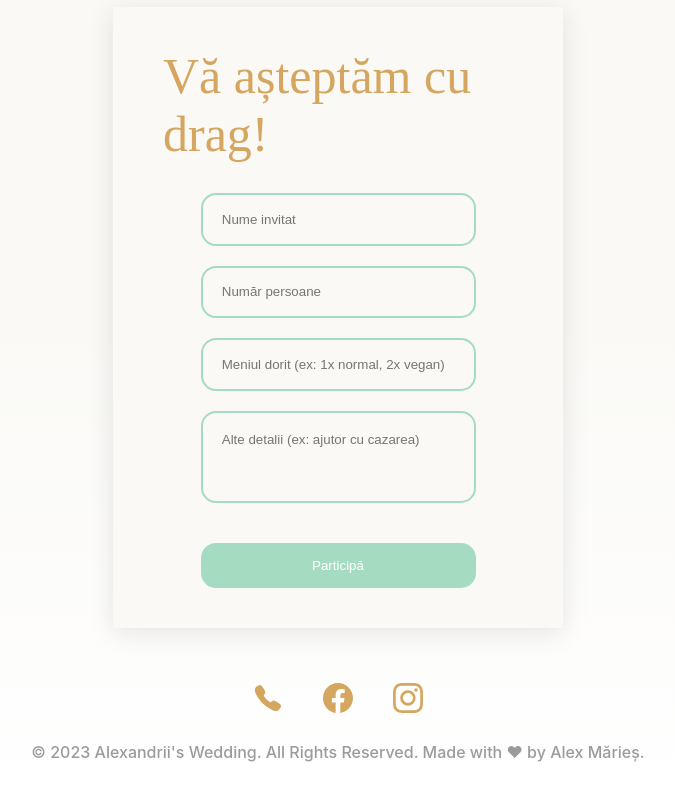
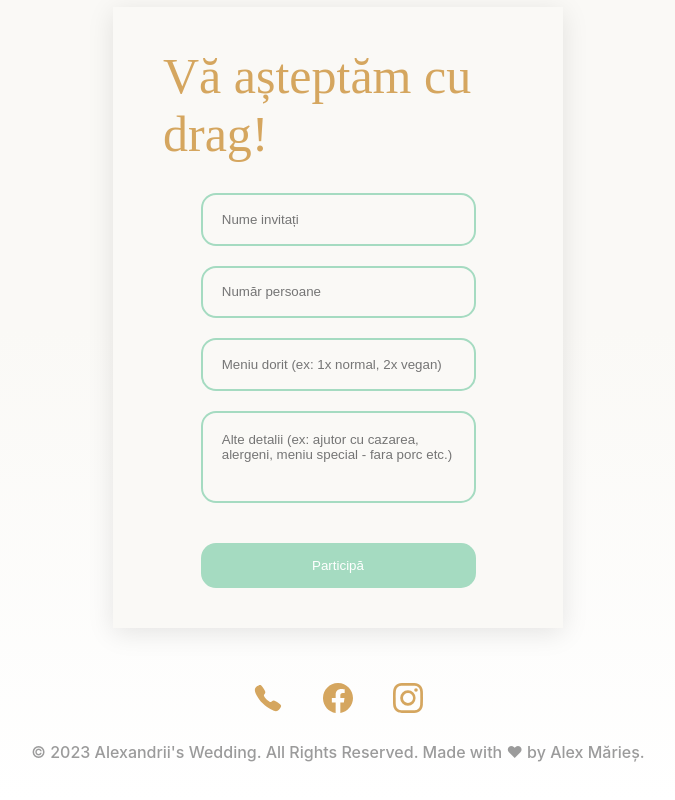
Before and after one commit to amaries95/WeddingApp, a React (Create React App) app: page / in a window 1280 px wide. Shown: the part 4194-4994 px from the top of the page, without its empty margins (302-977 px from the left). Built offline with nearby package versions, Linux system fonts and the light colour scheme; no server answers; a web font is replaced by a local one.

Commit message:
last one

```diff
--- a/src/Main/InvitationForm/InvitationForm.jsx
+++ b/src/Main/InvitationForm/InvitationForm.jsx
@@ -90,16 +90,16 @@ export default function InvitationForm () {
                 </div>
                 <form onSubmit={onFormSubmit}>
                     <div className={style['input-style']}>
-                        <input type='text' ref={nameRef} placeholder='Nume invitat'></input>
+                        <input type='text' ref={nameRef} placeholder='Nume invitați'></input>
                     </div>
                     <div className={style['input-style']}>
                         <input type='number' ref={node => nbrPersonRef.current = node} placeholder='Număr persoane'></input>
                     </div>
                     <div className={style['input-style']}>
-                        <input type='text' ref={node => veggieMenusRef.current = node} placeholder='Meniul dorit (ex: 1x normal, 2x vegan)'></input>
+                        <input type='text' ref={node => veggieMenusRef.current = node} placeholder='Meniu dorit (ex: 1x normal, 2x vegan)'></input>
                     </div>
                     <div className={style['textarea-container']}>
-                        <textarea type='text' ref={node => otherDetailsRef.current = node} placeholder='Alte detalii (ex: ajutor cu cazarea)'></textarea>
+                        <textarea type='text' ref={node => otherDetailsRef.current = node} placeholder='Alte detalii (ex: ajutor cu cazarea, alergeni, meniu special - fara porc etc.)'></textarea>
                     </div>
                     <div className={style['validation-messsage']}>
                         {validationMessage &&
--- a/src/Main/InvitationForm/InvitationForm.module.css
+++ b/src/Main/InvitationForm/InvitationForm.module.css
@@ -84,6 +84,7 @@
     border: 2px solid var(--form-background-color);
     outline: 0;
     padding: 7%;
+    padding-right: 0%;
     background-color: var(--base-background-color);
     height: 10px;
     width: 100%;
```
